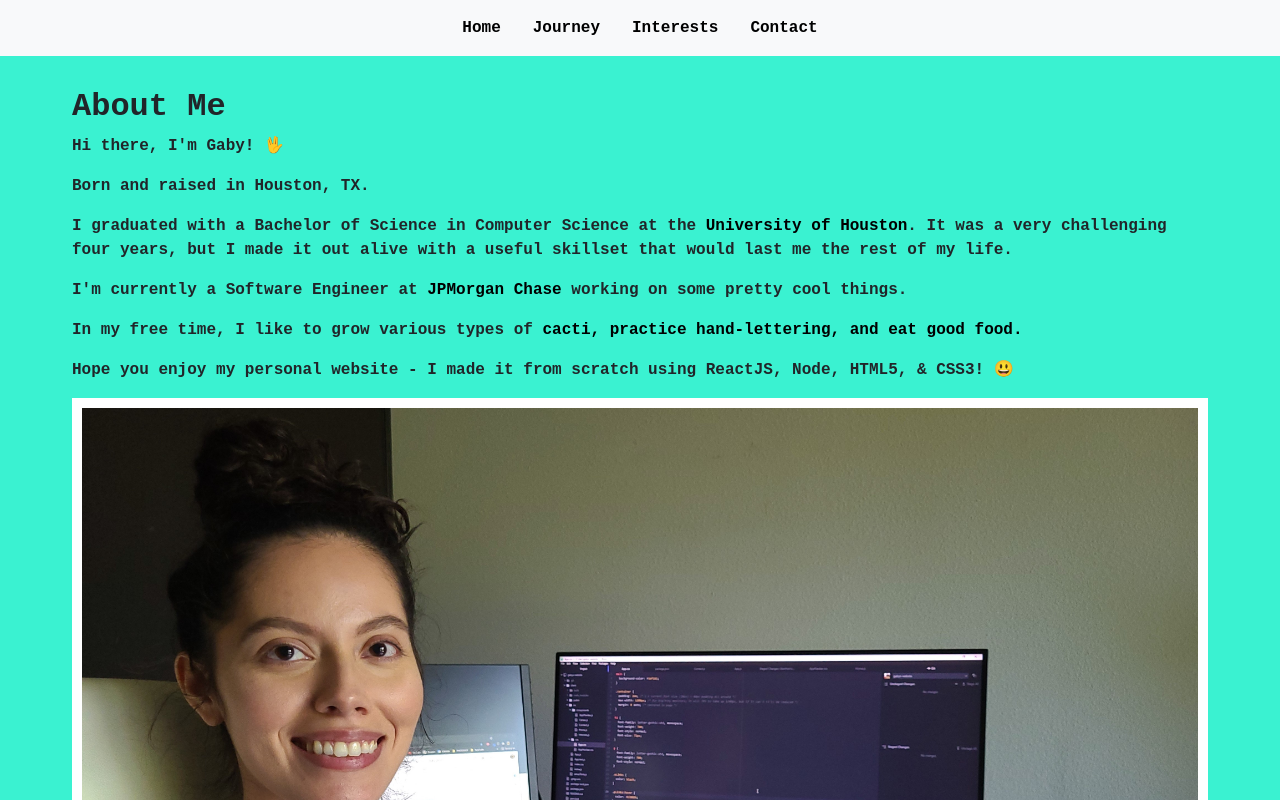
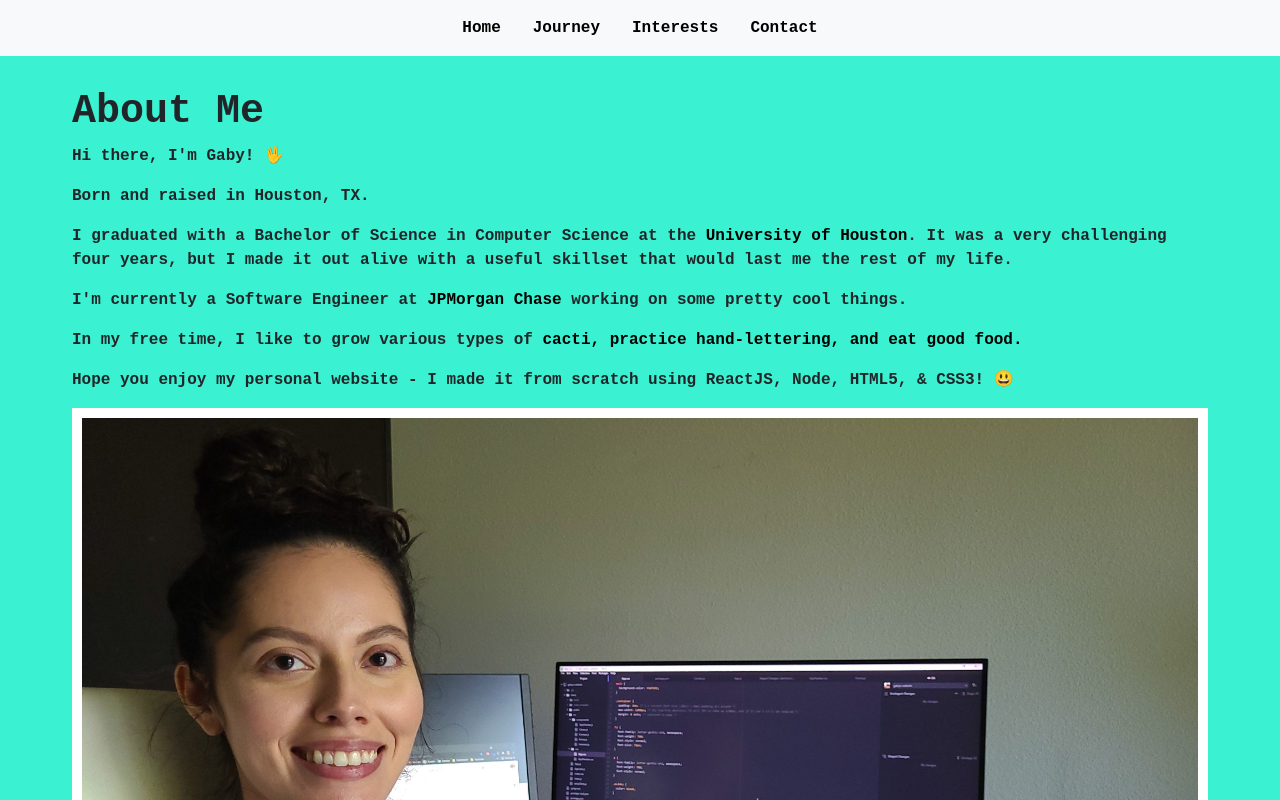
Before and after one commit to gabycruzzin/gabys-website, a React (Create React App) app in the folder client/: page / in a window 1280 px wide. Shown: the top 800 px of the page. Built offline with nearby package versions, Linux system fonts and the light colour scheme; a web font is replaced by a local one.

Commit message:
remove font size for h1

```diff
--- a/client/src/css/App.css
+++ b/client/src/css/App.css
@@ -12,7 +12,6 @@ h1 {
 	font-family: letter-gothic-std, monospace;
 	font-weight: 700;
 	font-style: normal;
-	font-size: 2em;
 }
 
 h2 {
```
